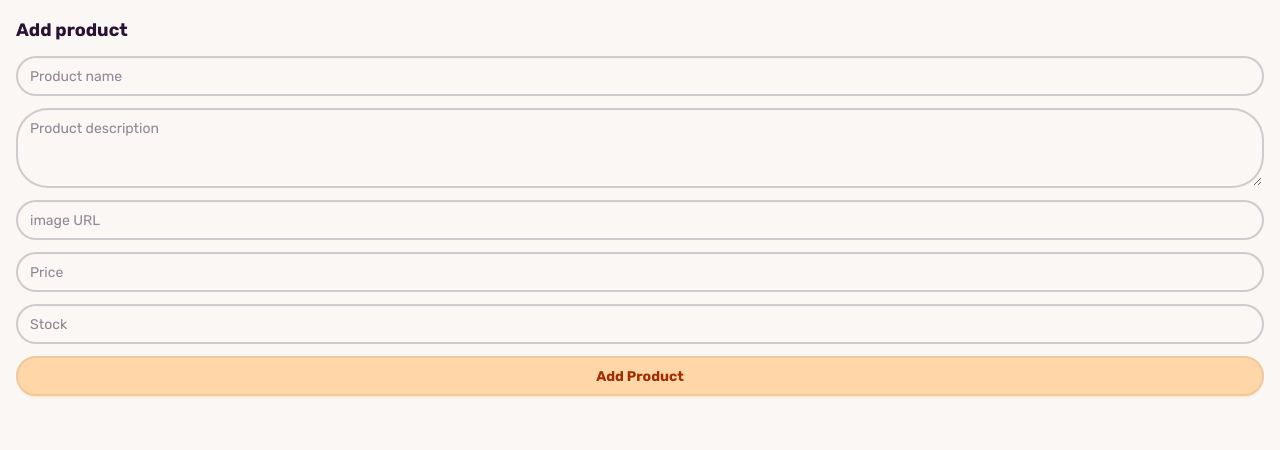
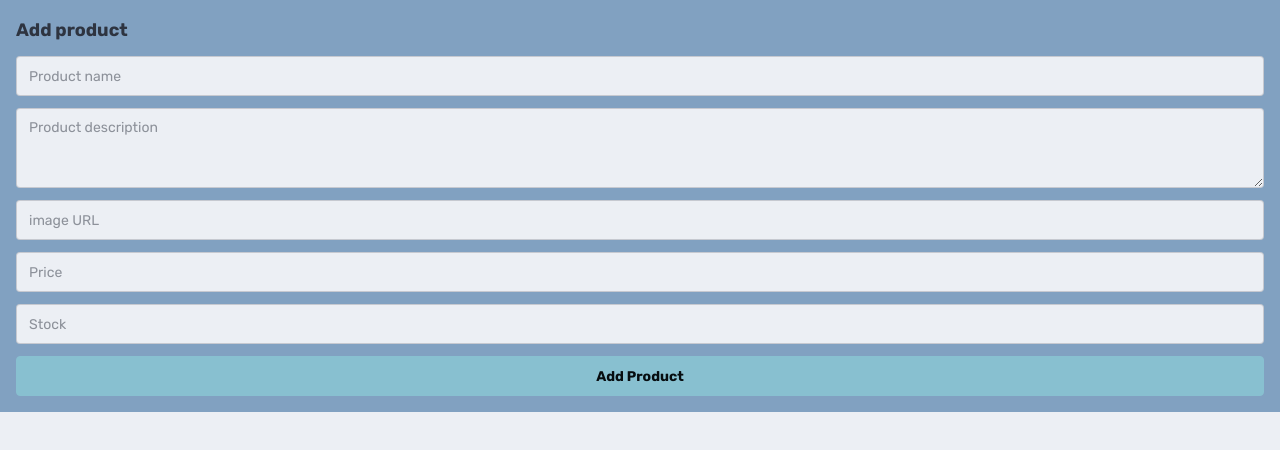
Before and after one commit to Kevin-Olazo/my-first-app, a Next.js app: page /add-product in a window 1280 px wide. Shown: the top 450 px of the page. Built offline with nearby package versions, Linux system fonts and the light colour scheme.

Commit message:
[feat]: added ProductCard component

```diff
--- a/src/app/globals.css
+++ b/src/app/globals.css
@@ -1,6 +1,6 @@
 @import "tailwindcss";
 @plugin "daisyui" {
-  themes: light --default, dark --prefersdark, cupcake;
+  themes: light --default, dark --prefersdark, nord;
 }
 
 input[type="number"] {
--- a/src/app/layout.tsx
+++ b/src/app/layout.tsx
@@ -19,9 +19,11 @@ export default function RootLayout({
   children: React.ReactNode;
 }>) {
   return (
-    <html lang="en" data-theme="cupcake">
+    <html lang="en" data-theme="nord">
       <body className={`${rubik.className} antialiased`}>
-        <main className="p-4 max-w-7xl m-auto min-w-[320]">{children}</main>
+        <main className="p-4 max-w-7xl m-auto min-w-[320] bg-secondary">
+          {children}
+        </main>
       </body>
     </html>
   );
--- a/src/app/page.tsx
+++ b/src/app/page.tsx
@@ -1,7 +1,10 @@
-import Image from "next/image";
+import ProductCard from "@/components/ProductCard";
+import { prisma } from "@/lib/db/prisma";
 
-export default function Home() {
-  return (
-    <div className="font-sans grid grid-rows-[20px_1fr_20px] items-center justify-items-center min-h-screen p-8 pb-20 gap-16 sm:p-20"></div>
-  );
+export default async function Home() {
+  const products = await prisma.product.findMany({
+    orderBy: { id: "desc" },
+  });
+
+  return <ProductCard product={products[0]} />;
 }
--- /dev/null
+++ b/src/components/ProductCard.tsx
@@ -0,0 +1,23 @@
+import { Product } from "@/generated/prisma";
+import Link from "next/link";
+
+interface ProductCardProps {
+  product: Product;
+}
+
+const ProductCard = ({ product }: ProductCardProps) => {
+  return (
+    <Link
+      href={"/products/" + product.id}
+      className="card w-full bg-base-100 hover:shadow-xl transition-shadow"
+    >
+      <div className="card-body">
+        <h2 className="card-title">{product.name}</h2>
+        <p>{product.description}</p>
+        <p>S/.{product.price}</p>
+      </div>
+    </Link>
+  );
+};
+
+export default ProductCard;
```
